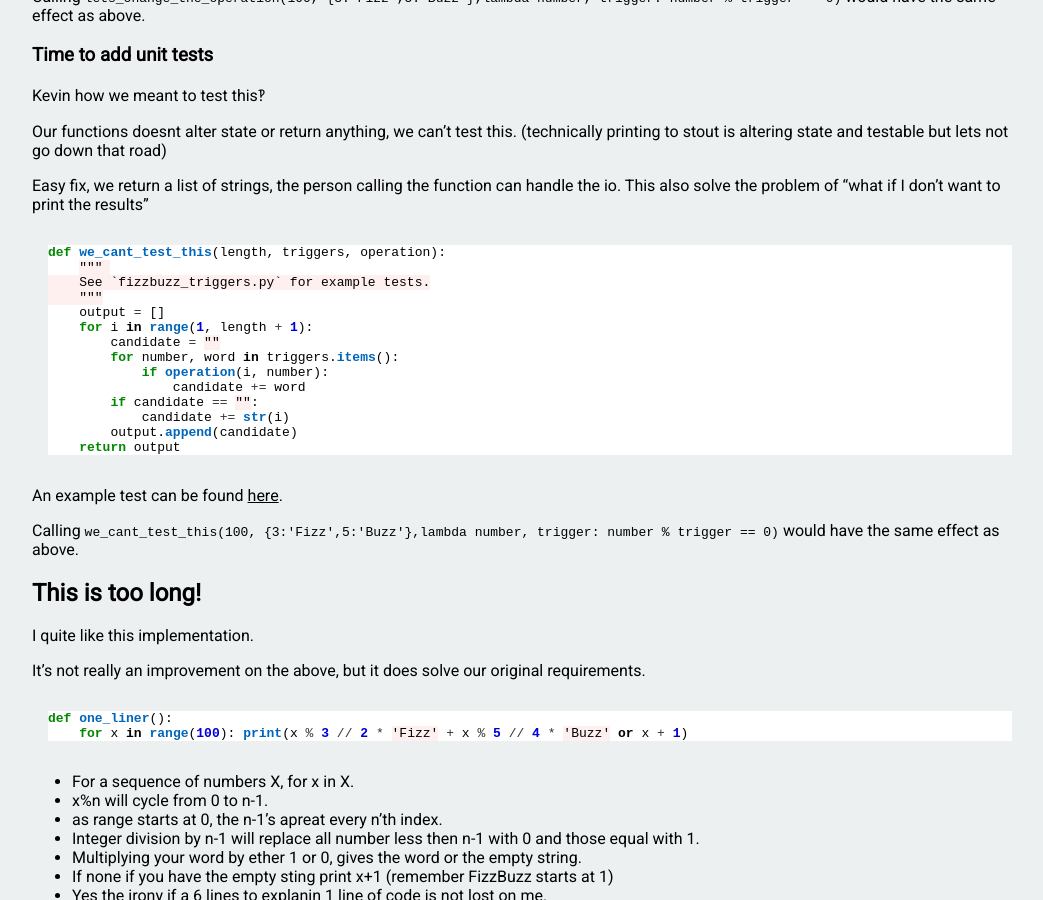
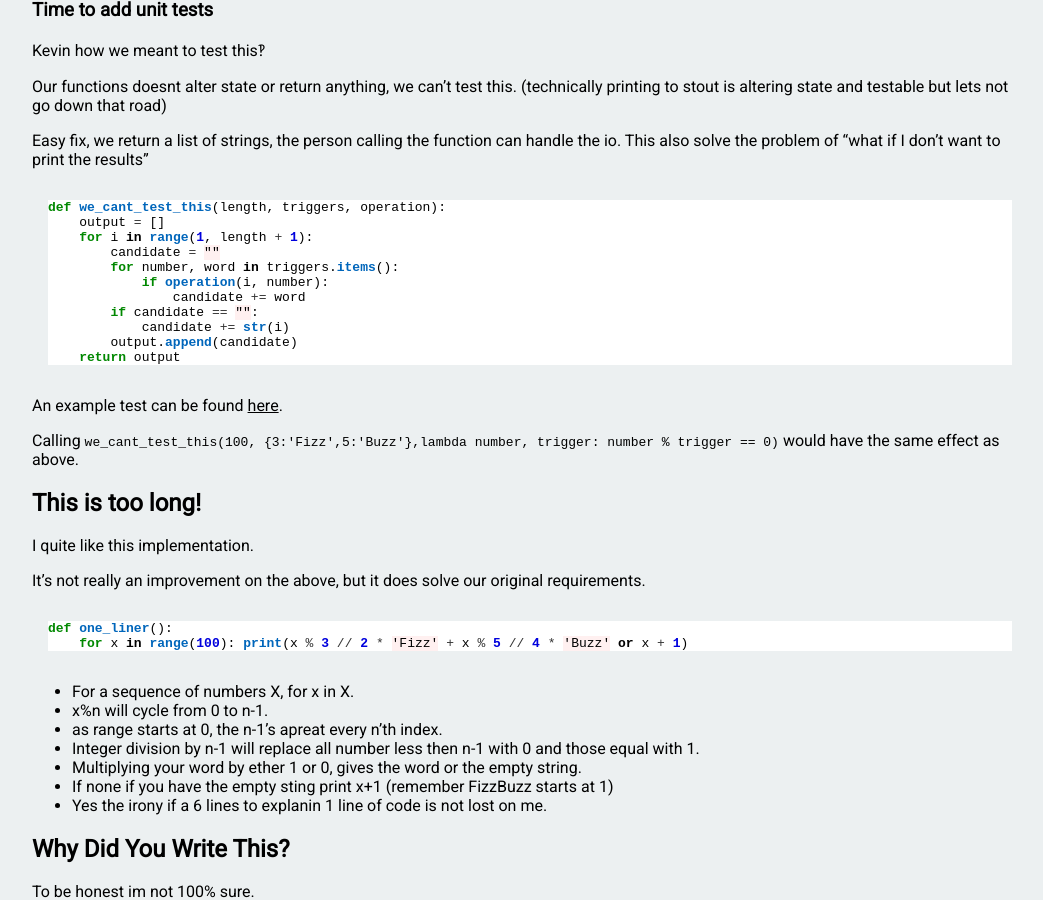
Before and after one commit to ktzr/ktzr.github.io, a Jekyll site: the page built from _posts/2018-02-25-HelloWorld.md, in a window 1280 px wide and 900 px high, scrolled down 4708 px. Shown: the whole window, without its empty margins (124-1167 px from the left). Built offline with Jekyll 4.4.1, drawn with Linux system fonts in a browser that asks for light colours; nearby versions of some CDN libraries.

Commit message:
change code on first blog post

````diff
--- a/_posts/2018-02-25-HelloWorld.md
+++ b/_posts/2018-02-25-HelloWorld.md
@@ -215,9 +215,6 @@ This is basically the same a dictionary `{'number':3,'word':'Fizz'}` but wrapped
 
 ``` python
 def numbers_and_words_are_relation_3(length, triggers):
-    """
-
-    """
     for i in range(1, length + 1):
         output = ""
         for number, word in triggers:
@@ -275,9 +272,6 @@ This also solve the problem of "what if I don't want to print the results"
 
 ``` python
 def we_cant_test_this(length, triggers, operation):
-    """
-    See `fizzbuzz_triggers.py` for example tests.
-    """
     output = []
     for i in range(1, length + 1):
         candidate = ""
````
